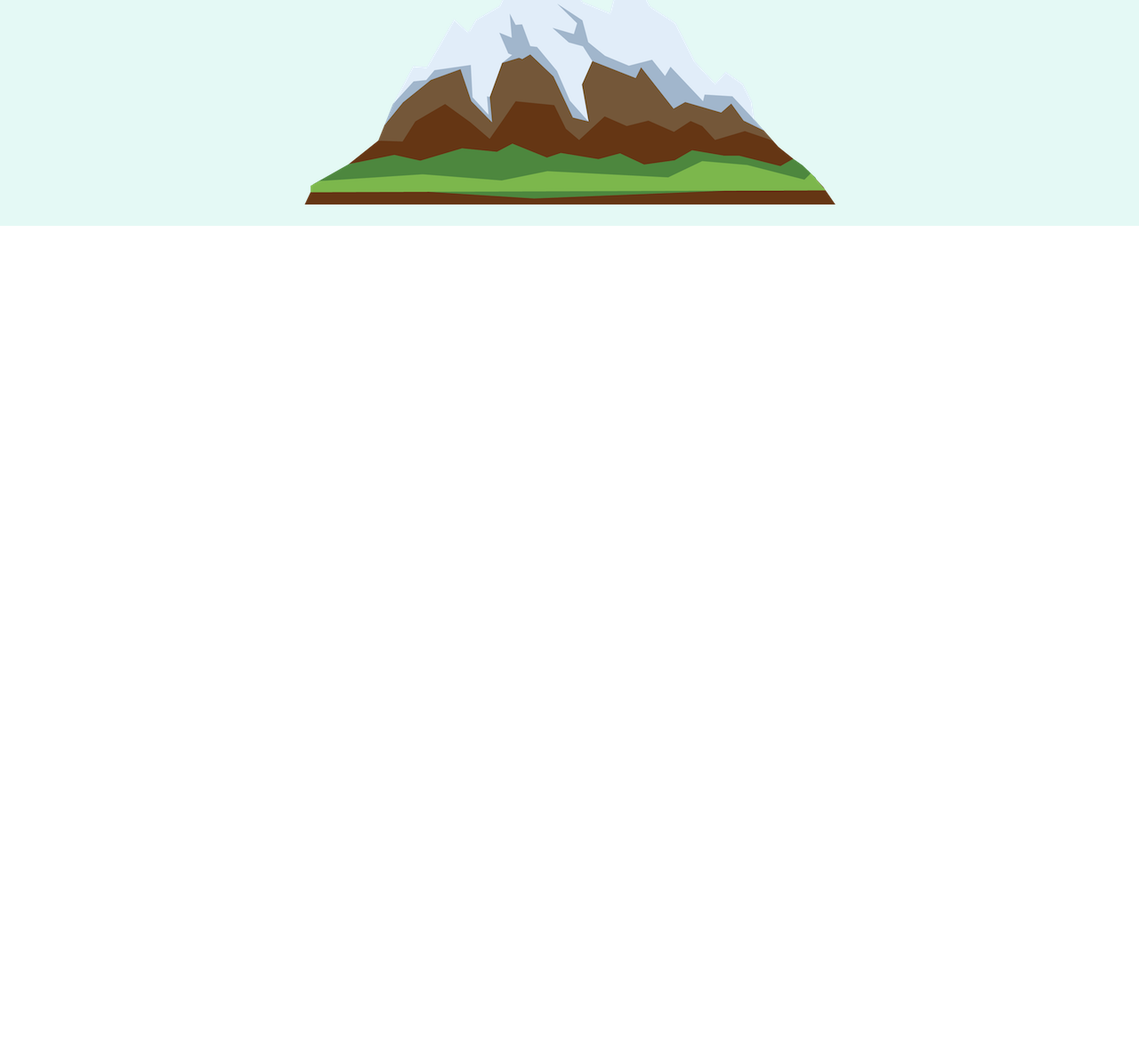
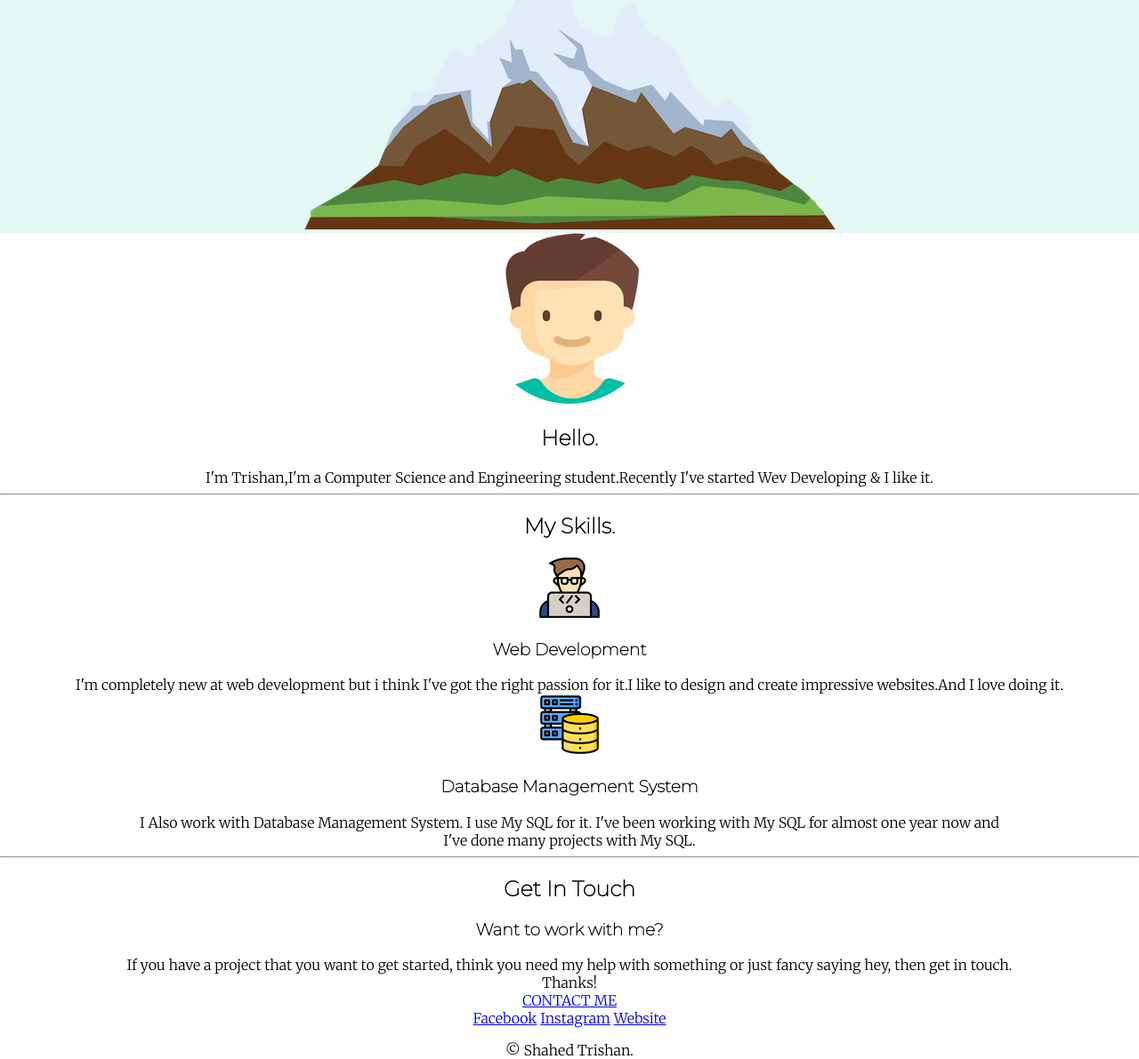
Before and after one commit to shahedtrishan/new-demo-site, a plain HTML site: page index.html in a window 1280 px wide. Shown: the part 374-1565 px from the top of the page at 89% size. Before the commit the page ends 800 px from the top, so only its background shows below. Drawn offline with Linux system fonts and the light colour scheme.

Commit message:
Update index.html

```diff
--- a/index.html
+++ b/index.html
@@ -1,5 +1,6 @@
 <!DOCTYPE html>
 <html lang="en" dir="ltr">
+
 <head>
   <meta charset="utf-8">
   <title>Shahed Trishan</title>
@@ -7,20 +8,68 @@
   <link rel="icon" href="favicon.ico">
   <link href="https://fonts.googleapis.com/css2?family=Merriweather:wght@300&family=Montserrat:wght@100&family=Sacramento&display=swap" rel="stylesheet">
 </head>
+
 <body>
 
   <div class="top-container">
     <img class="top-cloud" src="images\cloud.png" alt="cloud">
-      <h1>I'm Trishan.</h1>
+    <h1 class=trishan>I'm Trishan.</h1>
+    <h2>
       <p>I'm a new Web designer.</p>
+    </h2>
     <img class="bottom-cloud" src="images\cloud.png" alt="cloud">
     <br>
     <img src="images\mountain.png" alt="mountain">
-      <br><br>
+    <br>
+  </div>
+  <div class="middle-container">
+    <div class="profile">
+      <img src="images\boy2.png" alt="pp">
+      <h2>Hello.</h2>
+      <p class="intro">I'm Trishan,I'm a Computer Science and Engineering student.Recently
+        I've started Wev Developing & I like it.</p>
+    </div>
+    <hr>
+    <div class="skills">
+      <h2>My Skills.</h2>
+      <div class="skill-row">
+        <img class="dev" src="images\webdeb.png" alt="skill">
+        <h3>Web Development</h3>
+        <p class="dev-des">I'm completely new at web development but i think I've got the right
+          passion for it.I like to design and create impressive websites.And I love doing it.
+        </p>
+      </div>
+      <div class="skill-row">
+        <img class="db" src="images\db.png" alt="">
+        <h3>Database Management System</h3>
+        <p>I Also work with Database Management System. I use My SQL for it.
+          I've been working with My SQL for almost one year now and <br>
+          I've done many projects with My SQL.</p>
+      </div>
+    </div>
+    <hr>
+    <div class="contact-me">
+      <h2>Get In Touch</h2>
+      <h3>Want to work with me?</h3>
+      <p class="hire">If you have a project that you want to get started,
+         think you need my help with something or just fancy saying hey,
+          then get in touch.<br>Thanks! </p>
+      <a class="btn" href="mailto:shahedtrishan51@gmail.com">CONTACT ME</a>
+    </div>
+  </div>
+
+
+  <div class="bottom-container">
+    <a class="footer-link" href="https://www.facebook.com/shahedtrishan/">Facebook</a>
+    <a class="footer-link" href="https://www.instagram.com/shahedtrishan/">Instagram</a>
+    <a class="footer-link" href=" https://shahedtrishan.github.io/new-demo-site/">Website</a>
+    <p class="copyright">© Shahed Trishan.</p>
   </div>
 
 
 
 
+
 </body>
+
 </html>
```
Lines whose indentation alone changed are shown as unchanged.
